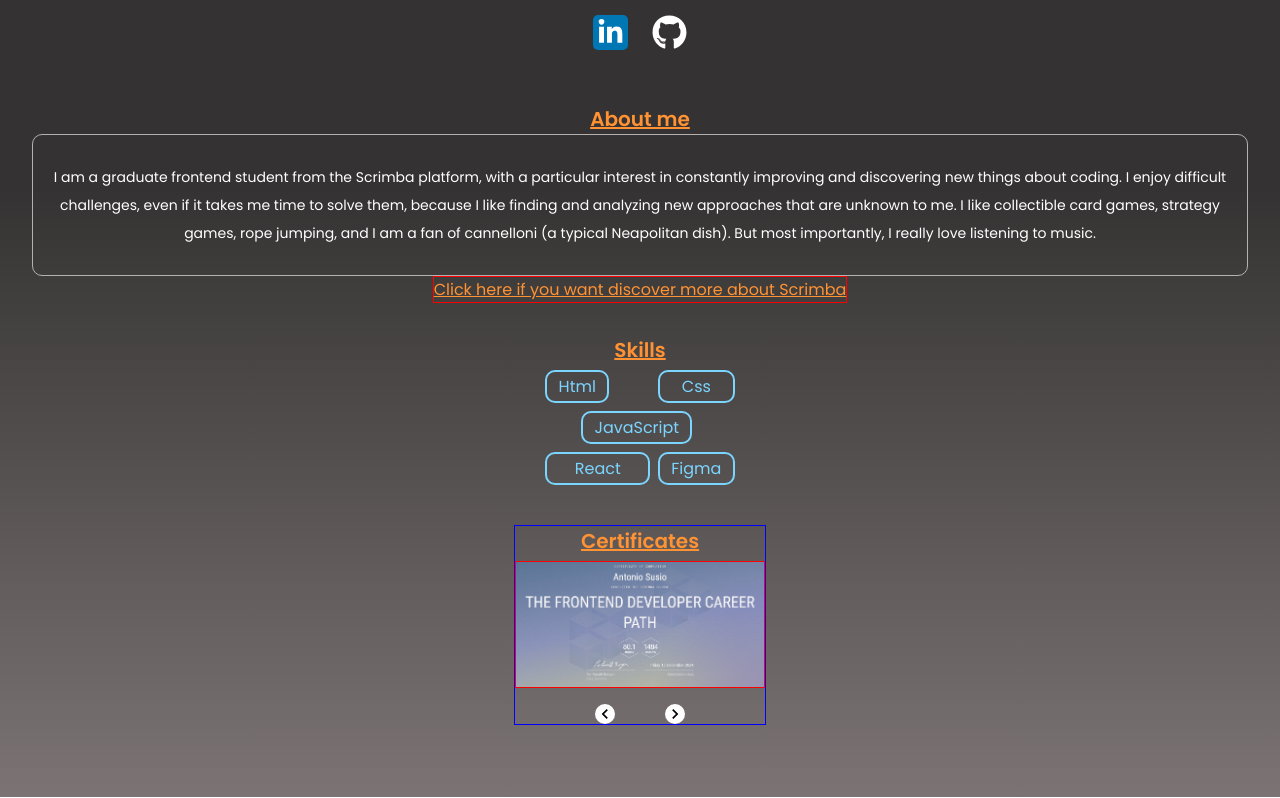
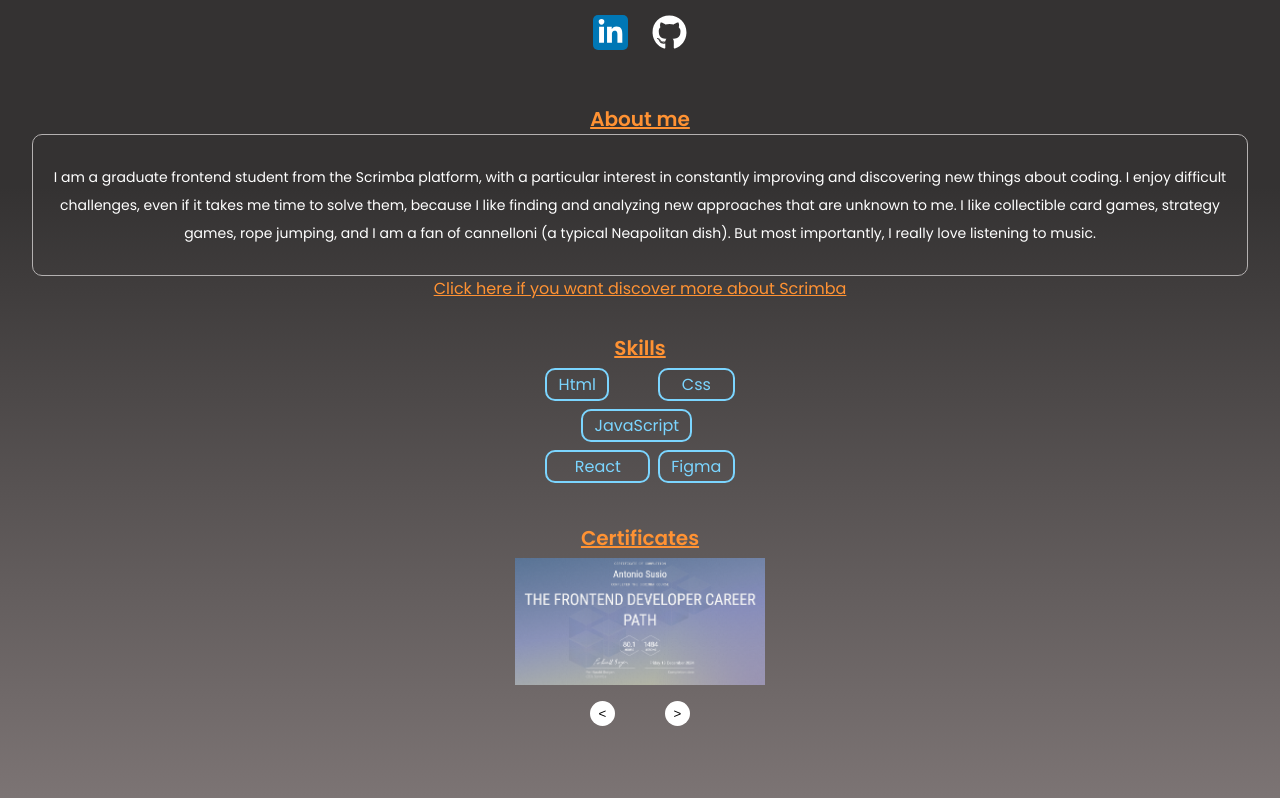
Before and after one commit to AntonioSusio/personal-portfolio, a React (Vite) app: page / in a window 1280 px wide. Shown: the part 475-1273 px from the top of the page. Built offline with nearby package versions, Linux system fonts and the light colour scheme.

Commit message:
Fixed carousel buttons with styling , added image zoom on the carousel images

```diff
--- a/components/Certificates.jsx
+++ b/components/Certificates.jsx
@@ -1,10 +1,11 @@
 import React from "react";
 import certificatesData from "../certificatesData";
-import { MdNavigateNext, MdNavigateBefore } from "react-icons/md";
 
 export default function Certificates() {
-    const [certificates, setCertificates] = React.useState([])
-    const [currentSlideIndex, setCurrentSlideIndex] = React.useState(0)
+    const [certificates, setCertificates] = React.useState([]);
+    const [currentSlideIndex, setCurrentSlideIndex] = React.useState(0);
+    const [isZoomed, setIsZoomed] = React.useState(false); // Overlay state
+    const [imgSrc, setImgSrc] = React.useState(''); // Image zoom state
 
     React.useEffect(() => {
         function getCertificates() {
@@ -36,7 +37,15 @@ export default function Certificates() {
             default:
                 break;
         }
+    }
 
+    function openOverlay(src) {
+        setImgSrc(src);
+        setIsZoomed(true);
+    }
+
+    function closeOverlay() {
+        setIsZoomed(false)
     }
 
     const certificatesEl = certificates.map((certificate, index) => (
@@ -46,6 +55,7 @@ export default function Certificates() {
                 <img
                     src={`./src/assets/images/${certificate.image}`}
                     alt={certificate.description}
+                    onClick={() => openOverlay(`./src/assets/images/${certificate.image}`)}
                 />
             </div>
     ))
@@ -57,9 +67,27 @@ export default function Certificates() {
                 {certificatesEl}
             </div>
             <div className="carousel-buttons-container">
-                <MdNavigateBefore className="carousel-btn" id="previous-slide-button" onClick={() => moveSlide(currentSlideIndex, event)} />
-                <MdNavigateNext className="carousel-btn" id="next-slide-button" onClick={() => moveSlide(currentSlideIndex, event)} />
+                <button
+                    id="previous-slide-button"
+                    className="carousel-btn"
+                    onClick={() => moveSlide(currentSlideIndex, event)}>
+                    &lt;
+                </button>
+                <button
+                    id="next-slide-button"
+                    className="carousel-btn"
+                    onClick={() => moveSlide(currentSlideIndex, event)}
+                >
+                    &gt;
+                </button>
             </div>
+
+             {/* Zoomed image overlay */}
+            {isZoomed && (
+                <div className="overlay" onClick={closeOverlay}>
+                    <img src={imgSrc} alt="Carousel image zoomed" className="img-zoom" />
+                </div>
+            )}
         </section>
     )
 }
--- a/src/index.css
+++ b/src/index.css
@@ -172,7 +172,6 @@ header .switch-language-button {
 }
 
 .scrimba-link {
-  border: 1px solid red;
   text-align: center;
   color: #FF9233;
   transition: .3s;
@@ -240,7 +239,6 @@ header .switch-language-button {
 }
 
 .certificates-section {
-  border: 1px solid blue;
   margin: 2.5em 0;
   display: flex;
   flex-direction: column;
@@ -256,10 +254,29 @@ header .switch-language-button {
   text-decoration: underline;
 }
 
+.carousel {
+  display: flex;
+  flex-direction: row;
+  justify-content: center;
+  align-items: center;
+  gap: 10px;
+}
+
 .certificate-img-container {
-  border: 1px solid red;
   width: 250px;
   height: 127px;
+}
+
+.certificate-img-container img {
+  object-fit: cover;
+  width: 100%;
+  height: 100%;
+  transition: .3s;
+}
+
+.certificate-img-container img:hover {
+  filter: drop-shadow(1px 1px 5px #ffffff);
+  transform: scale(1.07);
 }
 
 .slide-hidden {
@@ -270,10 +287,24 @@ header .switch-language-button {
   display: block;
 }
 
-.certificate-img-container img{
-  object-fit: cover;
+.overlay {
+  display: flex;
+  justify-content: center;
+  align-items: center;
+  position: fixed;
+  top: 0;
+  left: 0;
   width: 100%;
   height: 100%;
+  background-color: rgba(0, 0, 0, 0.8); /* Sfondo scuro trasparente */
+  z-index: 1000;
+}
+
+.img-zoom {
+  max-width: 90%;
+  max-height: 90%;
+  object-fit: contain;
+  cursor: zoom-out;
 }
 
 .carousel-buttons-container {
@@ -283,13 +314,15 @@ header .switch-language-button {
 }
 
 .carousel-btn {
-  font-size: 1.25rem;
   background-color: #ffffff;
   border-radius: 50%;
+  width: 25px;
+  height: 25px;
+  border: none;
+  cursor: pointer;
   transition: .3s;
 }
 
 .carousel-btn:hover {
-  cursor: pointer;
-  filter: drop-shadow(0 0 0.3rem #ffffff);
+  filter: drop-shadow(1px 1px 5px #ffffff);
 }
```
